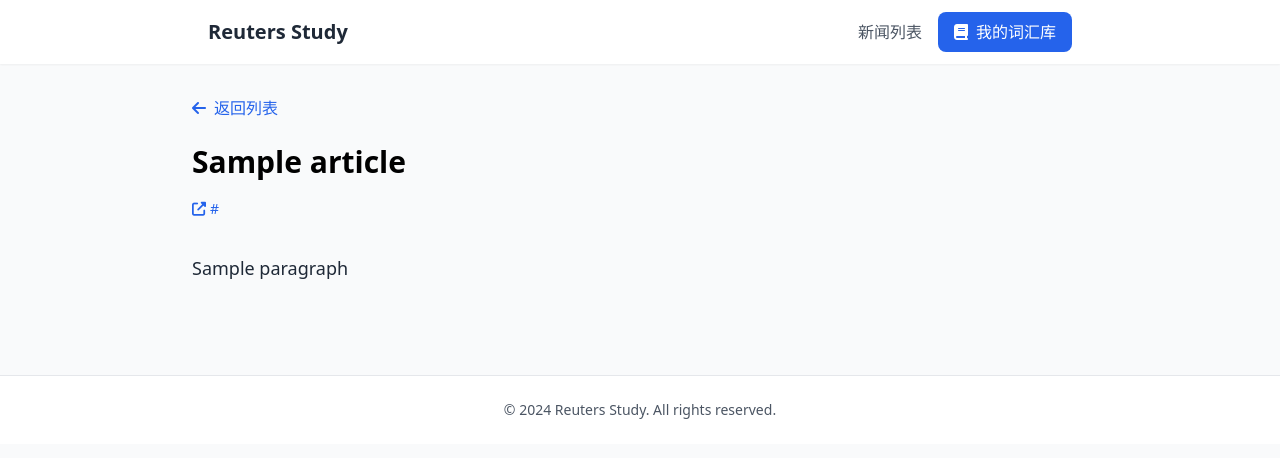
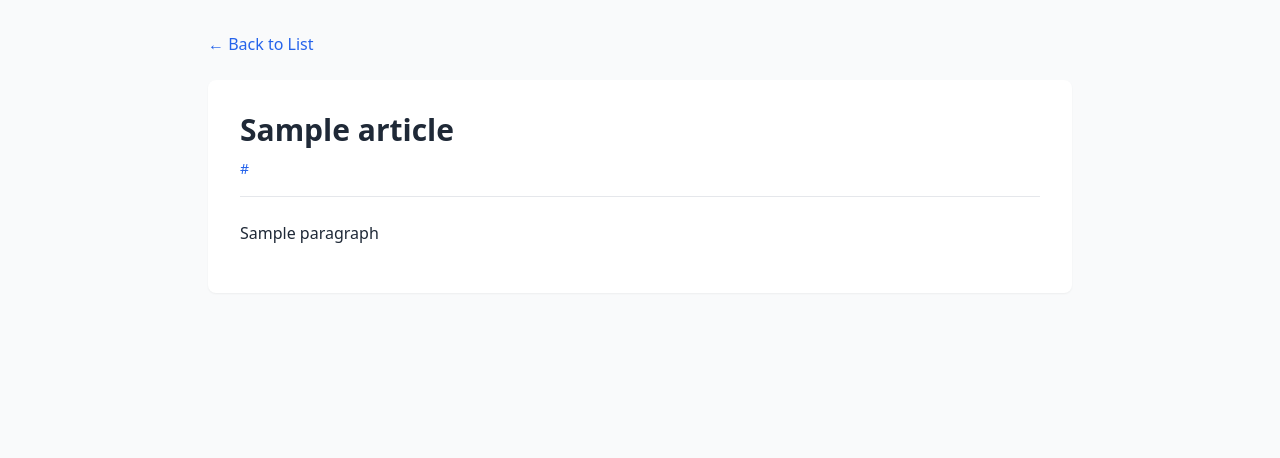
Before and after one commit to huiping192/reuters-study, a Flask app: template app/templates/detail.html in a window 1280 px wide. Shown: the top 458 px of the page. Run offline with Flask 3, Linux system fonts and the light colour scheme; the template is opened without the code that fills it: most values are stand-ins (such as "Sample title", 1, 10 or a date in 2020); parts of the project's set-up code (start-up, migrations or seed data) failed here and were passed over; some libraries are stand-ins or nearby versions.

Commit message:
revert detail

```diff
--- a/app/templates/detail.html
+++ b/app/templates/detail.html
@@ -1,157 +1,193 @@
-{% extends "base.html" %}
+<!DOCTYPE html>
+<html lang="en">
+<head>
+    <meta charset="UTF-8">
+    <script src="https://cdn.tailwindcss.com"></script>
+    <!-- 添加Font Awesome图标 -->
+    <link rel="stylesheet" href="https://cdnjs.cloudflare.com/ajax/libs/font-awesome/6.4.0/css/all.min.css">
+    <title>{{ article.title }}</title>
+</head>
+<body class="bg-gray-50">
+<div class="max-w-4xl mx-auto py-8 px-4">
+    <a href="/" class="mb-6 inline-block text-blue-600 hover:text-blue-800">
+        ← Back to List
+    </a>
 
-{% block title %}{{ article.title }}{% endblock %}
+    <article class="bg-white p-8 rounded-lg shadow-sm">
+        <header class="mb-6 border-b pb-4">
+            <h1 class="text-3xl font-bold text-gray-800 mb-2">{{ article.title }}</h1>
+            <a href="{{ article.url }}" target="_blank"
+               class="text-blue-600 hover:text-blue-800 text-sm">
+                {{ article.url }}
+            </a>
+        </header>
 
-{% block head %}
-<style>
-    .word-highlight {
-        background-color: #fef3c7;
-        cursor: pointer;
-        padding: 0 2px;
-        border-radius: 2px;
-    }
-    .word-highlight:hover {
-        background-color: #fde68a;
-    }
-    .word-highlight.selected {
-        background-color: #fbbf24;
-    }
-    .word-tooltip {
-        position: fixed;
-        background: white;
-        border: 1px solid #e5e7eb;
-        border-radius: 4px;
-        padding: 8px;
-        box-shadow: 0 2px 4px rgba(0,0,0,0.1);
-        z-index: 1000;
-        display: none;
-    }
-    .word-tooltip button {
-        margin: 4px;
-        padding: 4px 8px;
-        border-radius: 4px;
-        font-size: 14px;
-    }
-    .word-tooltip button.add {
-        background-color: #3b82f6;
-        color: white;
-    }
-    .word-tooltip button.cancel {
-        background-color: #e5e7eb;
-        color: #374151;
-    }
-    .article-content {
-        font-size: 18px;
-        line-height: 1.8;
-        color: #1f2937;
-    }
-    .article-content p {
-        margin-bottom: 1.5em;
-    }
-</style>
-{% endblock %}
-
-{% block content %}
-<div class="container mx-auto px-4 py-8">
-    <div class="max-w-4xl mx-auto">
-        <!-- 返回按钮 -->
-        <a href="/" class="inline-block mb-6 text-blue-600 hover:text-blue-800">
-            <i class="fas fa-arrow-left mr-2"></i>返回列表
-        </a>
-
-        <!-- 文章标题和链接 -->
-        <div class="mb-8">
-            <h1 class="text-3xl font-bold mb-4">{{ article.title }}</h1>
-            <a href="{{ article.url }}" target="_blank" class="text-blue-600 hover:text-blue-800 text-sm">
-                <i class="fas fa-external-link-alt mr-1"></i>{{ article.url }}
-            </a>
+        <!-- 段落显示区域 -->
+        <div class="space-y-6">
+            {% if article.paragraphs %}
+            {% for paragraph in article.paragraphs %}
+            <div class="paragraph-group" data-index="{{ loop.index0 }}">
+                <div class="flex justify-between items-start group">
+                    <p class="text-gray-800 flex-1">{{ paragraph }}</p>
+                    <!-- 操作按钮 -->
+                    <div class="ml-4 flex space-x-2 opacity-0 group-hover:opacity-100 transition">
+                        <button onclick="handleTranslate({{ loop.index0 }})"
+                                class="text-blue-600 hover:text-blue-800 p-2 rounded-full hover:bg-blue-50">
+                            <i class="fas fa-language fa-sm"></i>
+                        </button>
+                        <button onclick="handleTTS({{ loop.index0 }}, event)"
+                                class="tts-button text-green-600 hover:text-green-800 p-2 rounded-full hover:bg-green-50"
+                                data-index="{{ loop.index0 }}">
+                            <i class="fas fa-volume-up fa-sm"></i>
+                        </button>
+                    </div>
+                </div>
+                <!-- 翻译结果 -->
+                <div id="translation-{{ loop.index0 }}"
+                     class="mt-2 text-gray-600 bg-yellow-50 p-3 rounded hidden"></div>
+            </div>
+            {% endfor %}
+            {% else %}
+            <div class="text-red-500 p-4 bg-red-50 rounded">
+                Article content not available
+            </div>
+            {% endif %}
         </div>
-
-        <!-- 文章内容 -->
-        <div class="article-content" id="article-content">
-            {% for paragraph in article.paragraphs %}
-            <p>{{ paragraph }}</p>
-            {% endfor %}
-        </div>
-    </div>
+    </article>
 </div>
 
-<div id="word-tooltip" class="word-tooltip">
-    <div class="font-medium mb-2" id="tooltip-word"></div>
-    <div class="flex space-x-2">
-        <button class="add" onclick="addToVocabulary()">添加到生词本</button>
-        <button class="cancel" onclick="hideTooltip()">取消</button>
-    </div>
-</div>
-{% endblock %}
+<!-- 异步处理脚本 -->
+<script>
+    async function postData(url, data) {
+        const response = await fetch(url, {
+            method: 'POST',
+            headers: {
+                'Content-Type': 'application/json',
+            },
+            body: JSON.stringify(data)
+        });
+        return await response.json();
+    }
 
-{% block scripts %}
-<script>
-document.addEventListener('DOMContentLoaded', function() {
-    let selectedWord = '';
-    let tooltip = document.getElementById('word-tooltip');
-    let articleContent = document.getElementById('article-content');
+    // 处理翻译
+    async function handleTranslate(index) {
+    const paragraph = document.querySelector(`[data-index="${index}"] p`).innerText;
+    const translationDiv = document.getElementById(`translation-${index}`);
 
-    // 处理双击事件
-    articleContent.addEventListener('dblclick', function(e) {
-        const selection = window.getSelection();
-        const word = selection.toString().trim();
+    try {
+        // 显示加载状态
+        translationDiv.innerHTML = '<div class="text-blue-500">Translating...</div>';
+        translationDiv.classList.remove('hidden');
 
-        if (word && /^[a-zA-Z]+$/.test(word)) {
-            selectedWord = word;
-            showTooltip(e.pageX, e.pageY);
+        // 发送请求
+        const response = await fetch('/translate', {
+            method: 'POST',
+            headers: { 'Content-Type': 'application/json' },
+            body: JSON.stringify({ text: paragraph, index })
+        });
+
+        // 处理响应
+        const result = await response.json();
+        console.log('Translation API Response:', result);  // 调试日志
+
+        if (result.error) {
+            throw new Error(result.error);
         }
+
+        if (!result.translation) {
+            throw new Error('Received empty translation');
+        }
+
+        // 显示结果
+        // 清空原有内容
+        translationDiv.innerHTML = '';
+
+    // 创建词汇列表
+    const list = document.createElement('ul');
+    list.style.listStyleType = 'none';
+    list.style.padding = '0';
+    list.style.marginBottom = '2rem';
+
+    // 遍历词汇数据
+    result.translation.vocabulary.forEach((vocab, index) => {
+    const li = document.createElement('li');
+    // 减少间距设置
+    li.style.marginBottom = '0.5rem';
+    li.style.padding = '0.75rem';
+    li.style.backgroundColor = '#f8f9fa';
+    li.style.borderRadius = '6px';
+
+    li.innerHTML = `
+        <div style="color: #2c3e50; font-weight: 600; display: flex; align-items: baseline;">
+            <span style="font-size: 1.1em; margin-right: 8px;">${vocab.word}</span>
+            <span style="color: #e74c3c; margin: 0 4px;">｜</span>
+            <span style="color: #3498db; font-size: 0.9em;">${vocab.pos}</span>
+        </div>
+        <div style="margin-top: 0.25rem; color: #34495e; font-size: 0.95em;">
+            <strong style="margin-right: 6px;">释义：</strong>${vocab.def_cn}
+        </div>
+        <div style="margin-top: 0.25rem; color: #7f8c8d; font-size: 0.9em; line-height: 0.8;">
+            <strong style="margin-right: 6px;">例句：</strong><em>${vocab.example}</em>
+        </div>
+    `;
+    list.appendChild(li);
     });
 
-    // 显示工具提示
-    window.showTooltip = function(x, y) {
-        tooltip.style.display = 'block';
-        tooltip.style.left = x + 'px';
-        tooltip.style.top = y + 'px';
-        document.getElementById('tooltip-word').textContent = selectedWord;
-    };
+    translationDiv.appendChild(list);
 
-    // 隐藏工具提示
-    window.hideTooltip = function() {
-        tooltip.style.display = 'none';
-        selectedWord = '';
-    };
+    // 添加中文翻译
+    const translation = document.createElement('div');
+    translation.style.padding = '0.8rem';
+    translation.style.backgroundColor = '#ecf0f1';
+    translation.style.borderRadius = '4px';
+    translation.innerHTML = `
+        <div style="color: #27ae60; font-weight: 600; margin-bottom: 0.3rem;">
+            中文翻译：
+        </div>
+        <div style="color: #2c3e50; line-height: 1;">
+            ${result.translation.translation}
+        </div>
+    `;
+    translationDiv.appendChild(translation);
 
-    // 添加到生词本
-    window.addToVocabulary = async function() {
-        try {
-            const response = await fetch('/api/vocabulary', {
-                method: 'POST',
-                headers: {
-                    'Content-Type': 'application/json',
-                },
-                body: JSON.stringify({
-                    word: selectedWord,
-                    source_url: window.location.href
-                })
-            });
+    } catch (error) {
+        console.error('Translation Failed:', error);
+        translationDiv.innerHTML = `
+            <div class="text-red-500">
+                Translation Error: ${error.message}
+            </div>
+        `;
+    }
+}
 
-            const data = await response.json();
+    // 修改后的TTS处理函数
+async function handleTTS(index, event) {  // 添加event参数
+    const button = event.currentTarget  // 直接获取触发按钮
+    const paragraph = document.querySelector(`[data-index="${index}"] p`).innerText
 
-            if (data.success) {
-                alert('已添加到生词本！');
-            } else {
-                alert('添加失败：' + data.error);
-            }
-        } catch (error) {
-            console.error('添加生词失败:', error);
-            alert('添加失败，请重试');
+    try {
+        button.innerHTML = '<i class="fas fa-spinner fa-spin"></i>'
+        button.disabled = true
+
+        const response = await postData('/tts', {
+            text: paragraph,
+            index: index
+        })
+
+        if (response.success) {
+            const audio = new Audio(response.audio_url)
+            audio.play().catch(error => {
+                console.error('播放失败:', error)
+                button.innerHTML = '<i class="fas fa-volume-up fa-sm"></i>'
+            })
         }
-
-        hideTooltip();
-    };
-
-    // 点击其他地方时隐藏工具提示
-    document.addEventListener('click', function(e) {
-        if (!tooltip.contains(e.target)) {
-            hideTooltip();
-        }
-    });
-});
+    } catch (error) {
+        console.error('请求失败:', error)
+    } finally {
+        button.innerHTML = '<i class="fas fa-volume-up fa-sm"></i>'
+        button.disabled = false
+    }
+}
 </script>
-{% endblock %}
+</body>
+</html>
```
